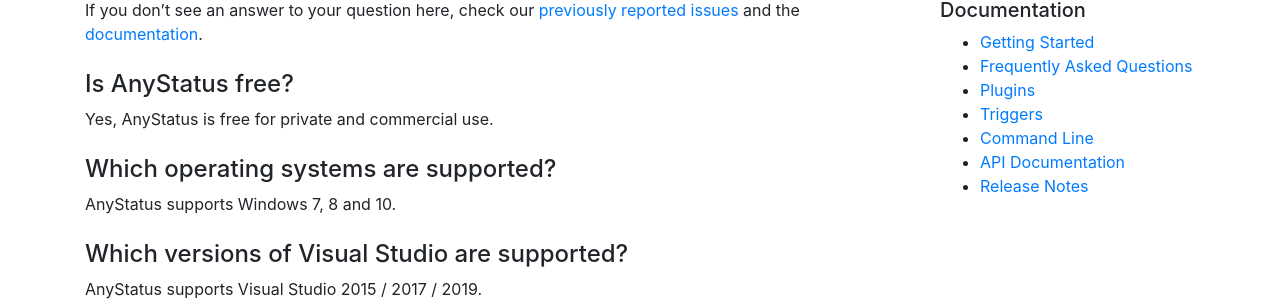
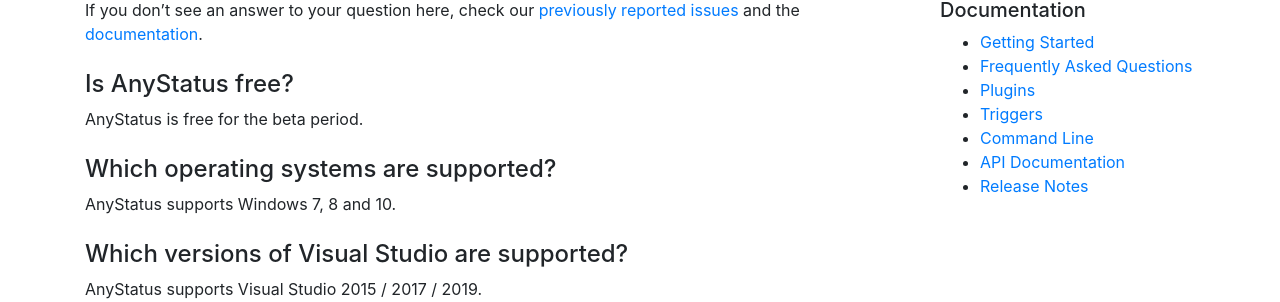
Before and after one commit to AnyStatus/anystatus.github.io, a Jekyll site: the page built from docs/faq.md, in a window 1280 px wide. Shown: the part 261-563 px from the top of the page. Built offline with Jekyll 4.4.1, drawn with Linux system fonts in a browser that asks for light colours; comment, search, counter and statistics services are not loaded.

Commit message:
Mr Hyde was here …

```diff
--- a/docs/faq.md
+++ b/docs/faq.md
@@ -9,7 +9,7 @@
 
 #### Is AnyStatus free?
 
-Yes, AnyStatus is free for private and commercial use.
+AnyStatus is free for the beta period.
 
 <div class="pt-2"></div>
 
```
